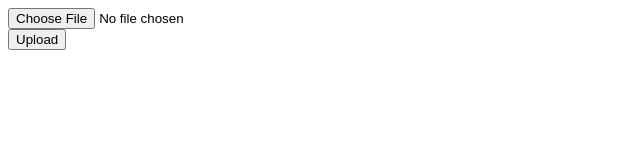
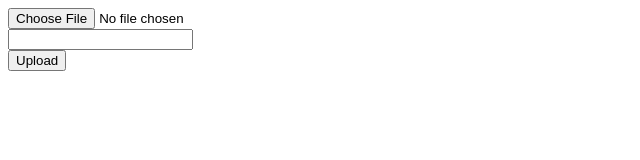
Before and after one commit to itmaxxx/image-serving-api, a website: page src/www/index.html in a window 1280 px wide. Shown: the whole page, without its empty margins (0-640 px from the left). Drawn offline with Linux system fonts and the light colour scheme.

Commit message:
Added secret key to upload form

```diff
--- a/src/www/index.html
+++ b/src/www/index.html
@@ -12,6 +12,7 @@
   <body>
     <form action="/upload" enctype="multipart/form-data" method="post">
       <input type="file" name="image" accept='.jpg,.jpeg,.webp,.png' /><br />
+      <input type="text" name="secret_key" /><br />
       <input type="submit" value="Upload" />
     </form>
   </body>
```
